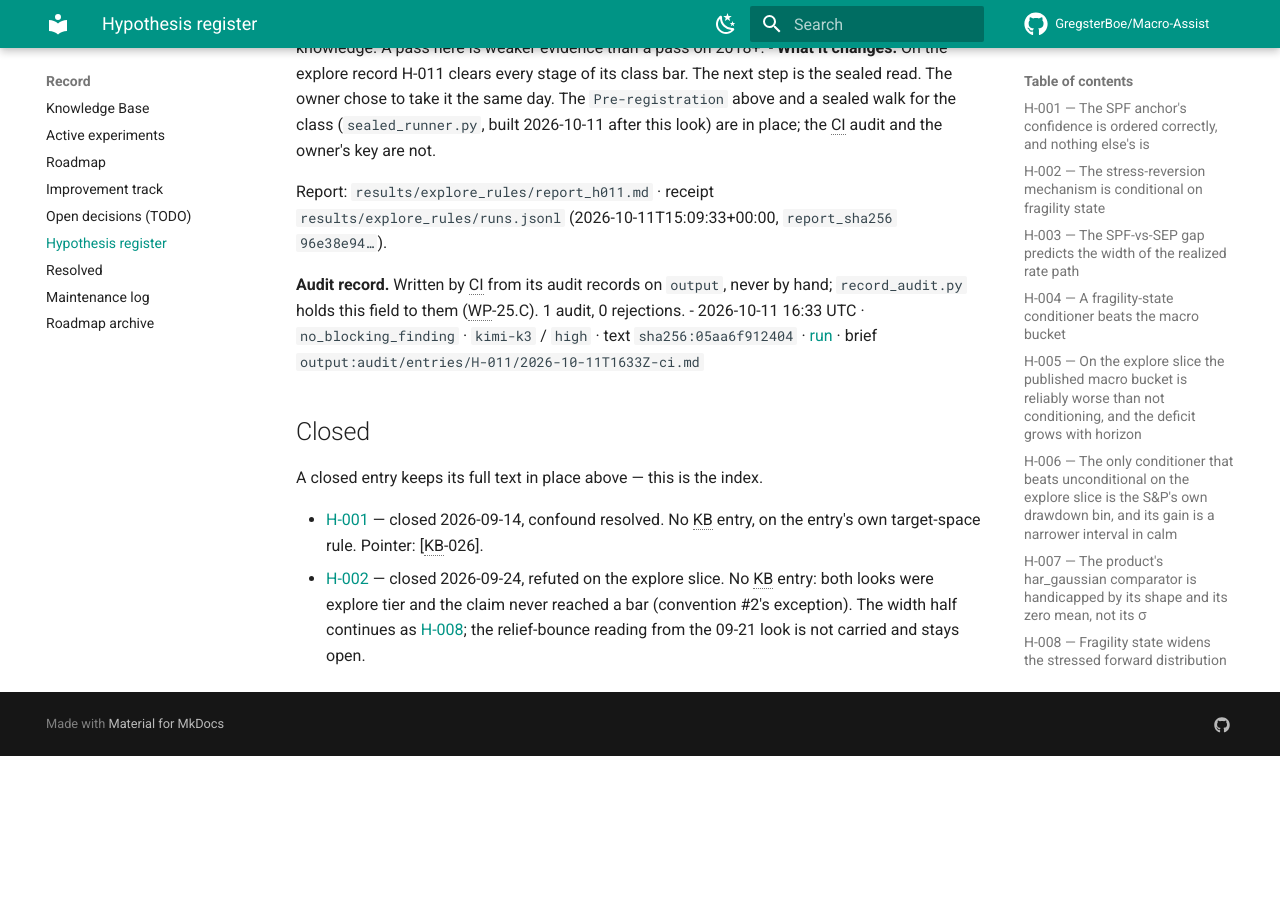
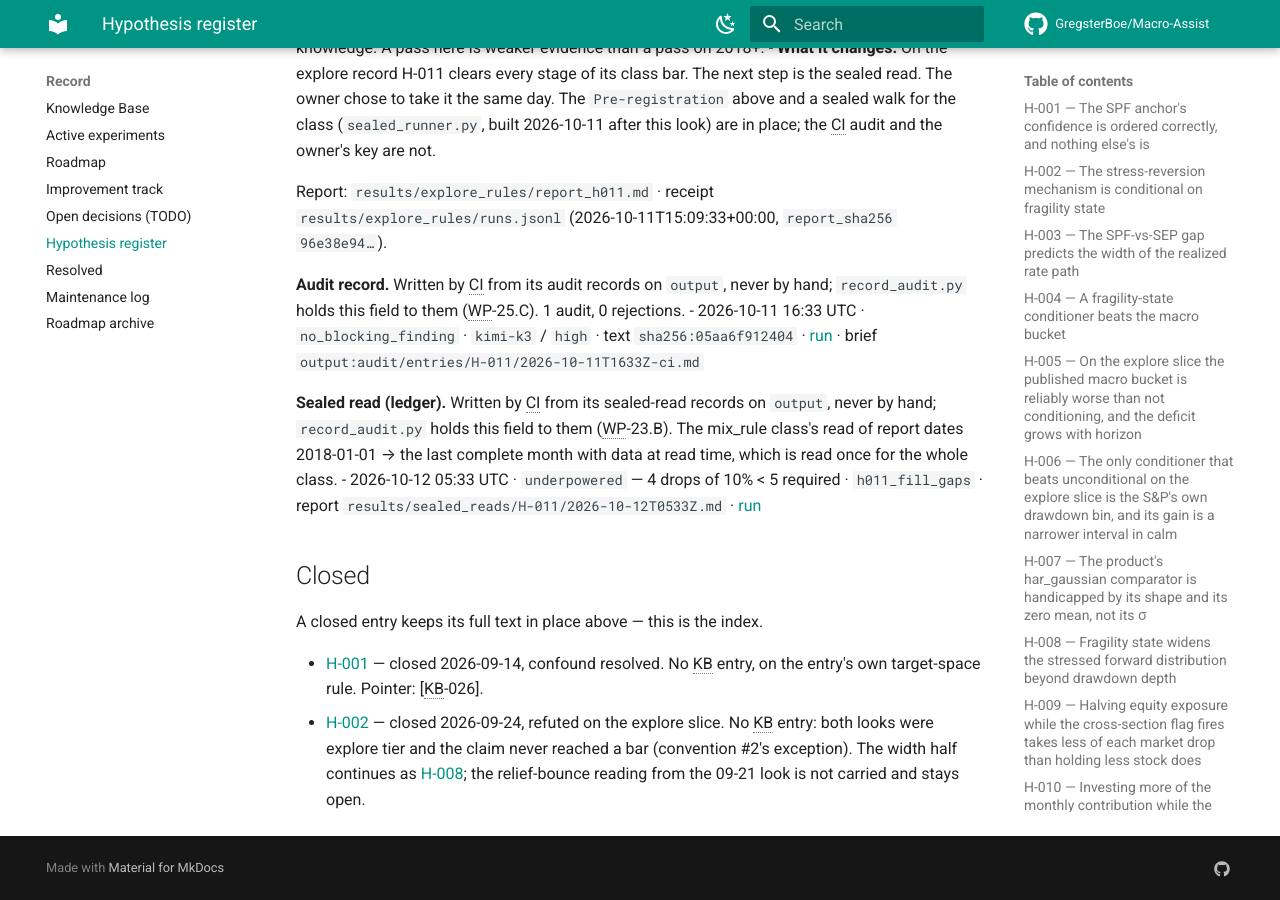
Before and after one commit to GregsterBoe/Macro-Assist, an MkDocs documentation site: the page built from docs/record/hypotheses.md, in a window 1280 px wide and 900 px high, scrolled down 32450 px. Built offline with MkDocs 1.6.1 and Material for MkDocs 9.7.7, drawn with Linux system fonts in a browser that asks for light colours; comment, search, counter and statistics services are not loaded; before the commit the page ends 33206 px from its top, so only the background shows below that.

Commit message:
sealed read: H-011 — Sealed read (ledger) from CI's records

```diff
--- a/docs/record/hypotheses.md
+++ b/docs/record/hypotheses.md
@@ -1295,6 +1295,9 @@ Report: `results/explore_rules/report_h011.md` · receipt
 **Audit record.** Written by CI from its audit records on `output`, never by hand; `record_audit.py` holds this field to them (WP-25.C). 1 audit, 0 rejections.
 - 2026-10-11 16:33 UTC · `no_blocking_finding` · `kimi-k3` / `high` · text `sha256:05aa6f912404` · [run](https://github.com/GregsterBoe/Macro-Assist/actions/runs/38155901762) · brief `output:audit/entries/H-011/2026-10-11T1633Z-ci.md`
 
+**Sealed read (ledger).** Written by CI from its sealed-read records on `output`, never by hand; `record_audit.py` holds this field to them (WP-23.B). The mix_rule class's read of report dates 2018-01-01 → the last complete month with data at read time, which is read once for the whole class.
+- 2026-10-12 05:33 UTC · `underpowered` — 4 drops of 10% < 5 required · `h011_fill_gaps` · report `results/sealed_reads/H-011/2026-10-12T0533Z.md` · [run](https://github.com/GregsterBoe/Macro-Assist/actions/runs/38177698877)
+
 ## Closed
 
 A closed entry keeps its full text in place above — this is the index.
```
